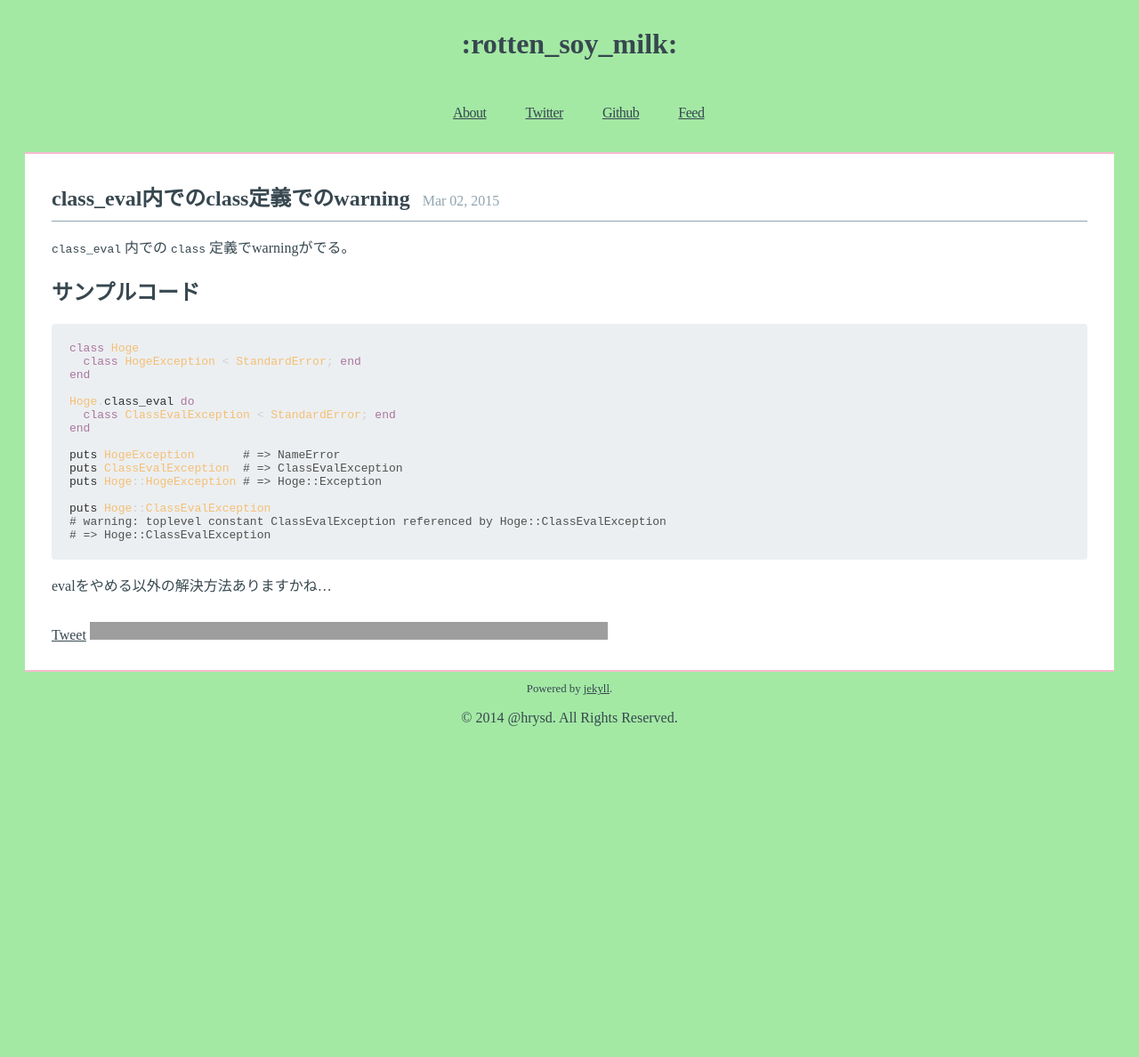
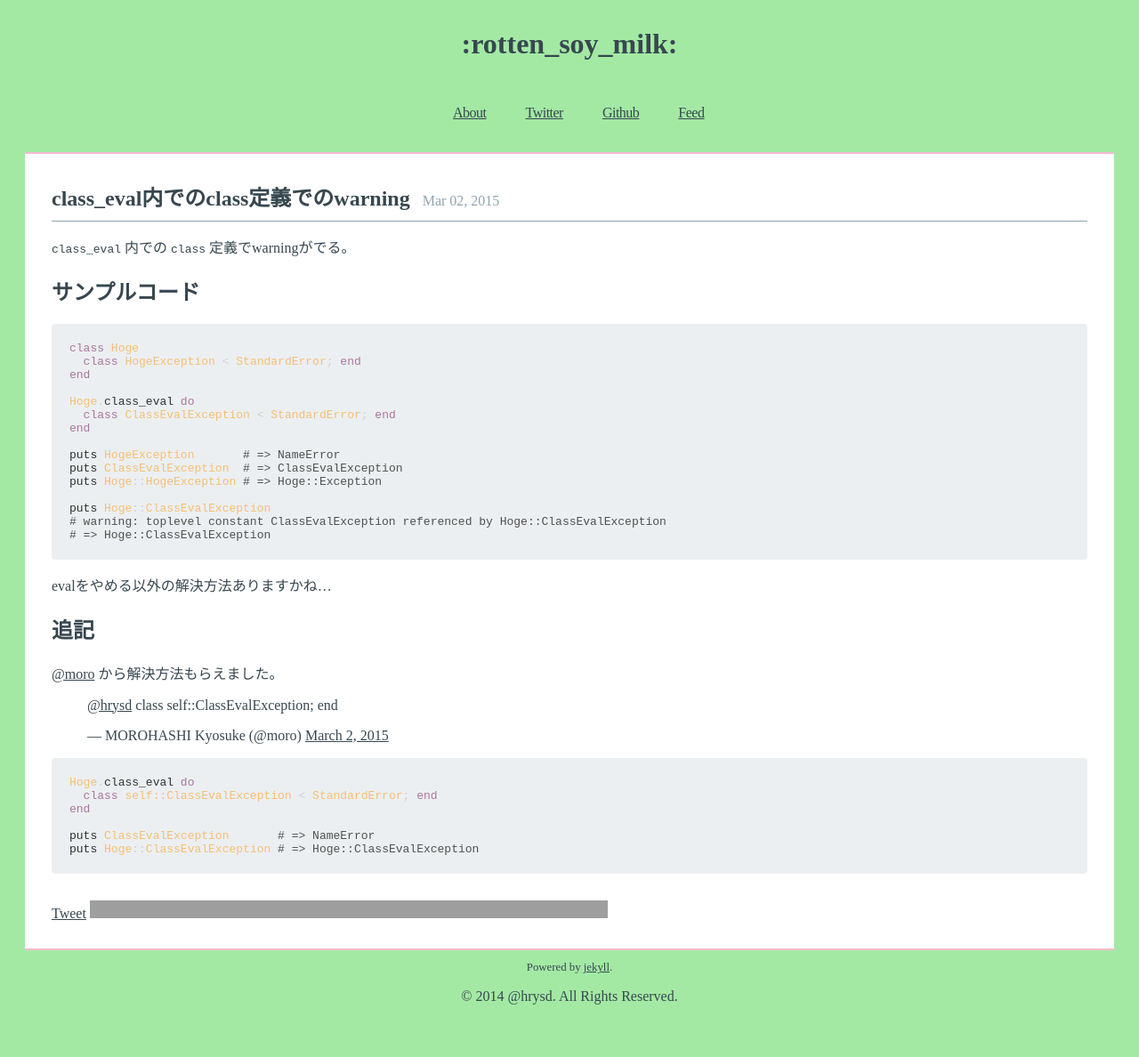
Before and after one commit to hrysd/docs.hrysd.org, a Jekyll site: the page built from _posts/2015-03-02-class_definition_in_class_eval.markdown, in a window 1280 px wide. Shown: the whole page at 89% size. Built offline with Jekyll 4.4.1, drawn with Linux system fonts in a browser that asks for light colours; some web fonts are replaced; Markdown is read by kramdown in place of the engine named in the settings; comment, search, counter and statistics services are not loaded; before the commit the page ends 900 px from its top, so only the background shows below that; grey boxes are pictures that could not be loaded.

Commit message:
Postscript

````diff
--- a/_posts/2015-03-02-class_definition_in_class_eval.markdown
+++ b/_posts/2015-03-02-class_definition_in_class_eval.markdown
@@ -28,3 +28,19 @@ puts Hoge::ClassEvalException
 ```
 
 evalをやめる以外の解決方法ありますかね...
+
+## 追記
+
+[@moro](https://twitter.com/moro) から解決方法もらえました。
+
+<blockquote class="twitter-tweet" lang="en"><p><a href="https://twitter.com/hrysd">@hrysd</a> class self::ClassEvalException; end</p>&mdash; MOROHASHI Kyosuke (@moro) <a href="https://twitter.com/moro/status/572244620735750145">March 2, 2015</a></blockquote>
+<script async src="//platform.twitter.com/widgets.js" charset="utf-8"></script>
+
+```ruby
+Hoge.class_eval do
+  class self::ClassEvalException < StandardError; end
+end
+
+puts ClassEvalException       # => NameError
+puts Hoge::ClassEvalException # => Hoge::ClassEvalException
+```
````
